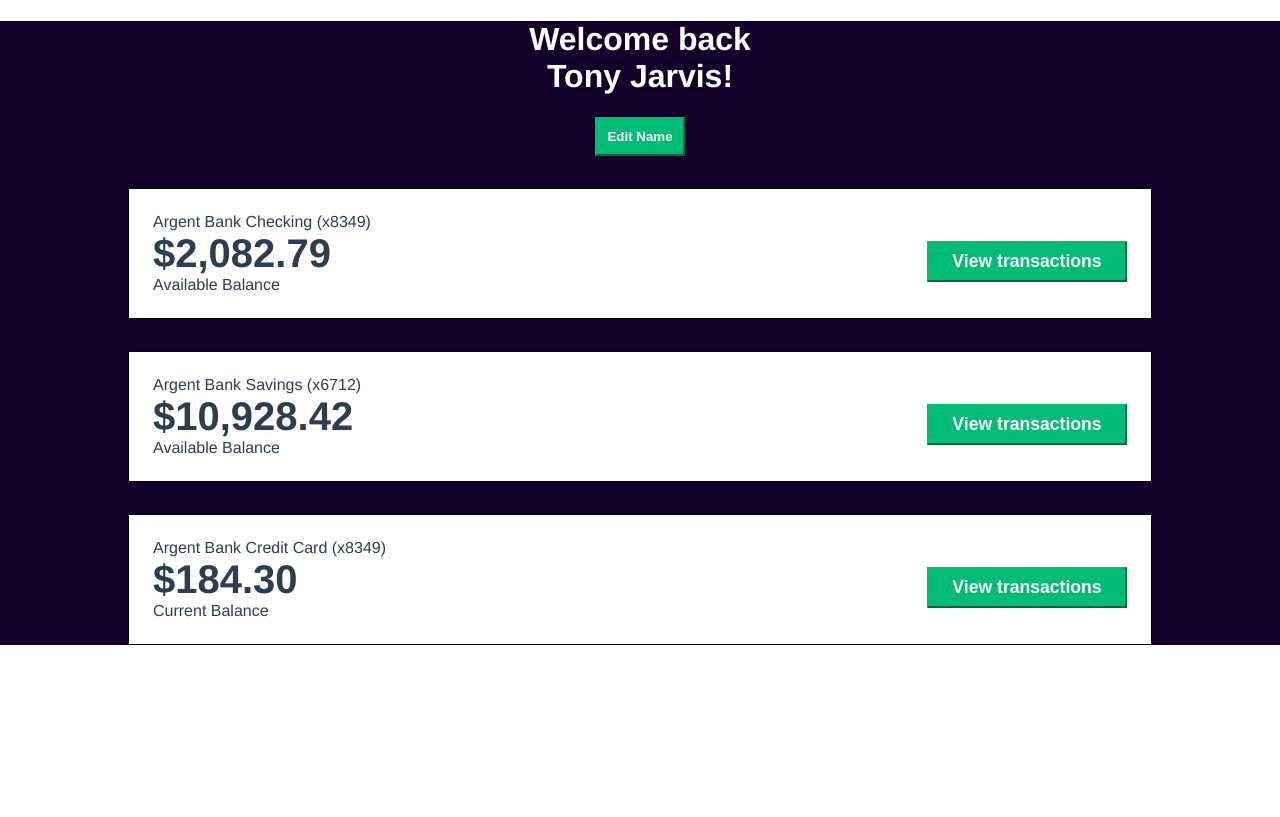
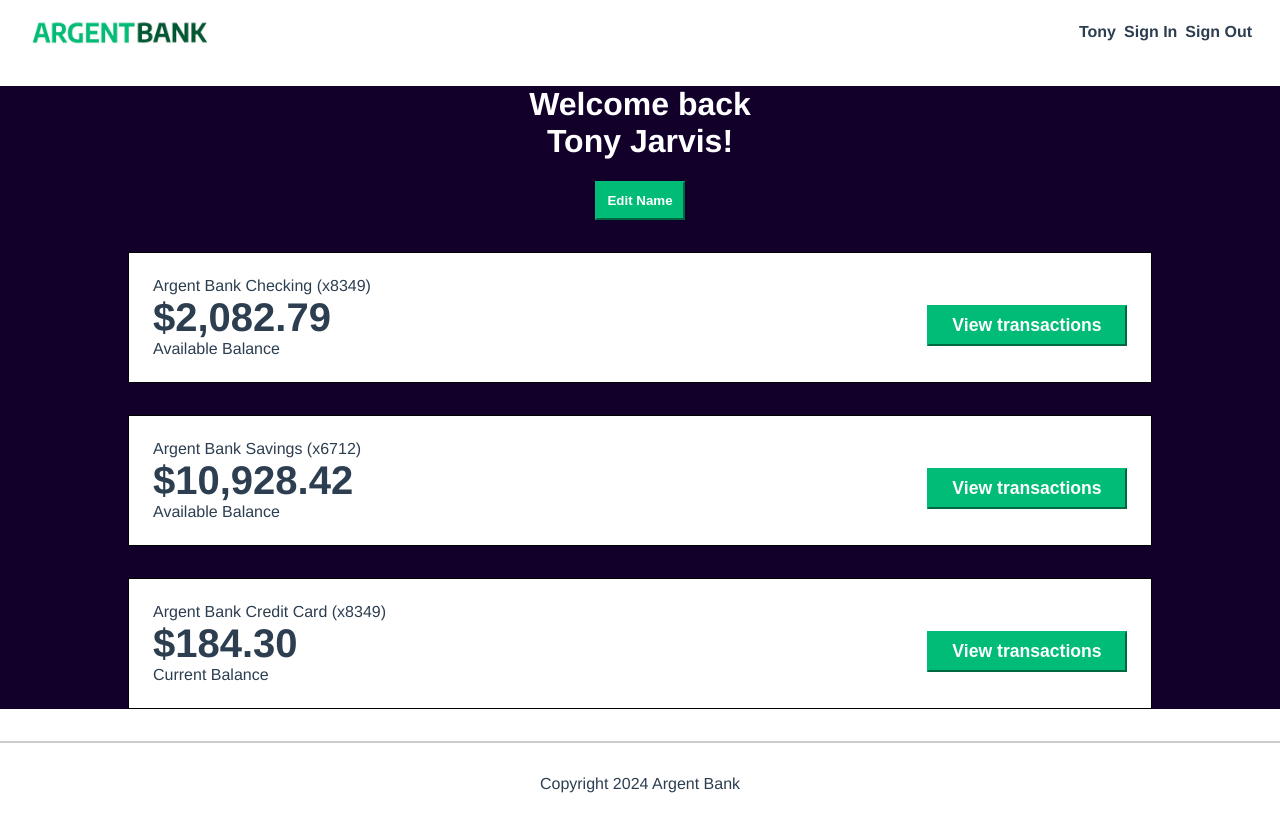
Before and after one commit to aeonshad/P13-Bank, a React (Create React App) app: page /user in a window 1280 px wide. Built offline with nearby package versions, Linux system fonts and the light colour scheme.

Commit message:
Added header and footer

```diff
--- a/src/App.jsx
+++ b/src/App.jsx
@@ -1,3 +1,5 @@
+import Footer from './components/footer';
+import Header from './components/header';
 import Home from './pages/home';
 import SignIn from './pages/sign-in';
 import User from './pages/user';
@@ -7,11 +9,13 @@ import { Route, BrowserRouter as Router, Routes } from 'react-router-dom';
 function App() {
     return (
         <Router>
+            <Header />
             <Routes>
                 <Route path="/" element={<Home />} />
                 <Route path="/signin" element={<SignIn />} />
                 <Route path="/user" element={<User />} />
             </Routes>
+            <Footer />
         </Router>
     );
 }
--- /dev/null
+++ b/src/components/footer/index.jsx
@@ -0,0 +1,9 @@
+function Footer() {
+    return (
+        <footer className="footer">
+            <p className="footer-text">Copyright 2024 Argent Bank</p>
+        </footer>
+    );
+}
+
+export default Footer;
--- /dev/null
+++ b/src/components/header/index.jsx
@@ -0,0 +1,27 @@
+import { Link } from 'react-router-dom';
+
+function Header() {
+    return (
+        <nav className="main-nav">
+            <a className="main-nav-logo" href="/">
+                <img className="main-nav-logo-image" src="./img/argentBankLogo.png" alt="Argent Bank Logo" />
+                <h1 className="sr-only">Argent Bank</h1>
+            </a>
+            <div>
+                <Link to="/user" className="main-nav-item">
+                    <i className="fa-solid fa-user-circle"></i>
+                    Tony
+                </Link>
+                <Link to="/signin" className="main-nav-item">
+                    <i className="fa-solid fa-user-circle"></i>
+                    Sign In
+                </Link>
+                <Link to="/" className="main-nav-item">
+                    <i className="fa-solid fa-user-circle"></i>
+                    Sign Out
+                </Link>
+            </div>
+        </nav>
+    );
+}
+export default Header;
```
